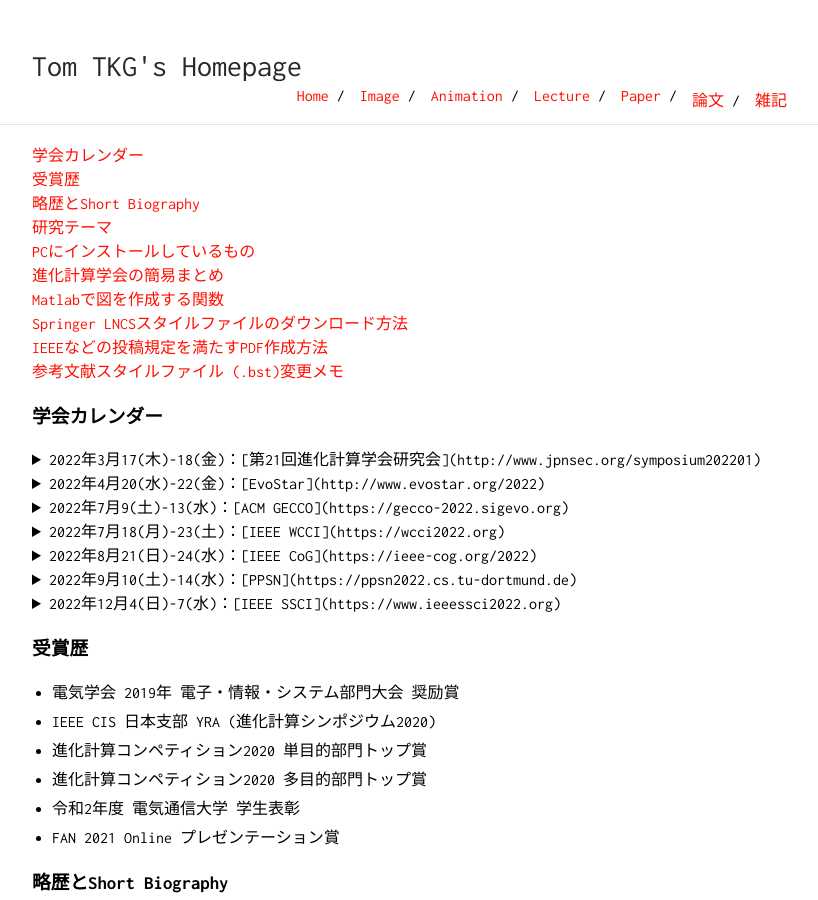
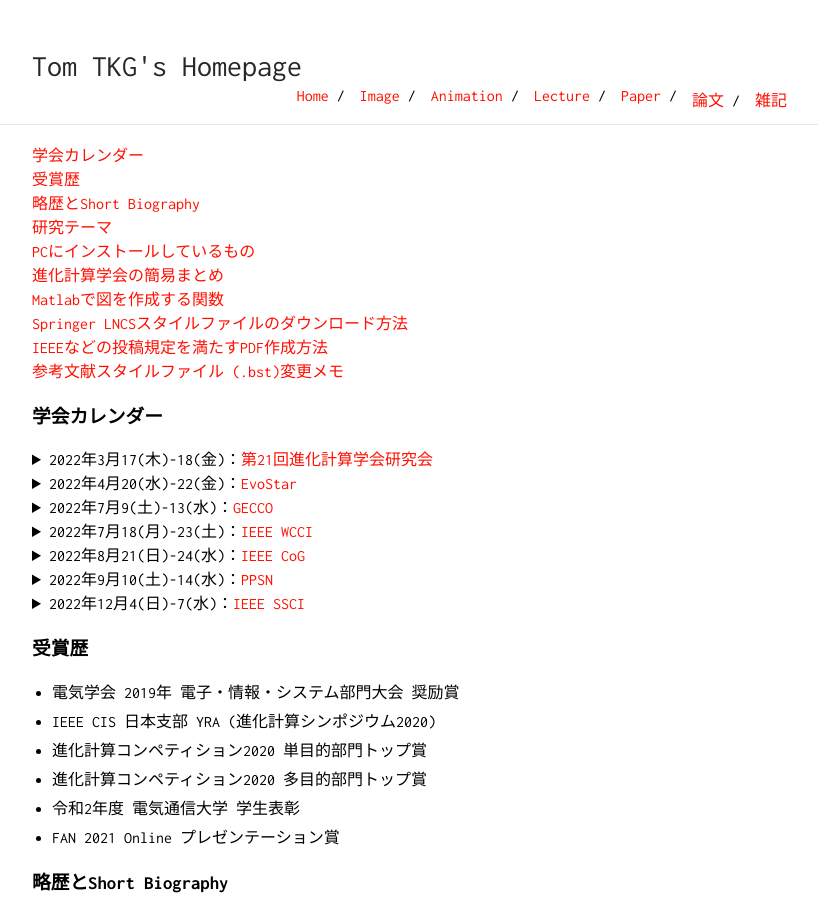
Before and after one commit to tomtkg/tomtkg.github.io, a Jekyll site: the page built from memo.md, in a window 1280 px wide and 900 px high. Shown: the whole window, without its empty margins (228-1046 px from the left). Built offline with Jekyll 4.4.1, drawn with Linux system fonts in a browser that asks for light colours.

Commit message:
Update memo.md

```diff
--- a/memo.md
+++ b/memo.md
@@ -16,60 +16,32 @@
 
 ### 学会カレンダー
 <details>
-<summary>2022年3月17(木)-18(金)：[第21回進化計算学会研究会](http://www.jpnsec.org/symposium202201)</summary>
-
-会場：日本, オンライン
-申込〆切：2/18(金)
-原稿〆切：3/4(金)
-採択通知：
+<summary>2022年3月17(木)-18(金)：<a href="http://www.jpnsec.org/symposium202201.html" target="_blank">第21回進化計算学会研究会</a></summary>
+会場：日本, オンライン　申込〆切：2/18(金)　原稿〆切：3/4(金)　採択通知：
 </details>
 <details>
-<summary>2022年4月20(水)-22(金)：[EvoStar](http://www.evostar.org/2022)</summary>
-
-会場：Seville, Spain
-申込〆切：
-原稿〆切：11/24(水)
-採択通知：1/26(水)
+<summary>2022年4月20(水)-22(金)：<a href="http://www.evostar.org/2022" target="_blank">EvoStar</a></summary>
+会場：Seville, Spain　申込〆切：　　原稿〆切：11/24(水)　採択通知：1/26(水)
 </details>
 <details>
-<summary>2022年7月9(土)-13(水)：[ACM GECCO](https://gecco-2022.sigevo.org)</summary>
-
-会場：Boston, USA
-申込〆切：1/27(木)
-原稿〆切：2/3(木)
-採択通知：3/25(金)
+<summary>2022年7月9(土)-13(水)：<a href="https://gecco-2022.sigevo.org" target="_blank">GECCO</a></summary>
+会場：Boston, USA　申込〆切：1/27(木)　原稿〆切：2/3(木)　採択通知：3/25(金)
 </details>
 <details>
-<summary>2022年7月18(月)-23(土)：[IEEE WCCI](https://wcci2022.org)</summary>
-
-会場：Padua, Italy
-申込〆切：
-原稿〆切：1/31(月)
-採択通知：4/26(火)
+<summary>2022年7月18(月)-23(土)：<a href="https://wcci2022.org" target="_blank">IEEE WCCI</a></summary>
+会場：Padua, Italy　申込〆切：　　原稿〆切：1/31(月)　採択通知：4/26(火)
 </details>
 <details>
-<summary>2022年8月21(日)-24(水)：[IEEE CoG](https://ieee-cog.org/2022)</summary>
-
-会場：Beijing, China
-申込〆切：
-原稿〆切：3/1(火)
-採択通知：4/30(土)
+<summary>2022年8月21(日)-24(水)：<a href="https://ieee-cog.org/2022" target="_blank">IEEE CoG</a></summary>
+会場：Beijing, China　申込〆切：　　原稿〆切：3/1(火)　採択通知：4/30(土)
 </details>
 <details>
-<summary>2022年9月10(土)-14(水)：[PPSN](https://ppsn2022.cs.tu-dortmund.de)</summary>
-
-会場：Dortmund, Germany
-申込〆切：
-原稿〆切：4/13(水)
-採択通知：
+<summary>2022年9月10(土)-14(水)：<a href="https://ppsn2022.cs.tu-dortmund.de" target="_blank">PPSN</a></summary>
+会場：Dortmund, Germany　申込〆切：　　原稿〆切：4/13(水)　採択通知：
 </details>
 <details>
-<summary>2022年12月4(日)-7(水)：[IEEE SSCI](https://www.ieeessci2022.org)</summary>
-
-会場：Singapore
-申込〆切：
-原稿〆切：7/1(金)
-採択通知：9/1(木)
+<summary>2022年12月4(日)-7(水)：<a href="https://www.ieeessci2022.org" target="_blank">IEEE SSCI</a></summary>
+会場：Singapore　申込〆切：　　原稿〆切：7/1(金)　採択通知：9/1(木)
 </details>
 
 ### 受賞歴
```
